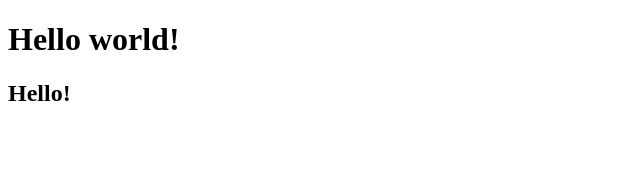
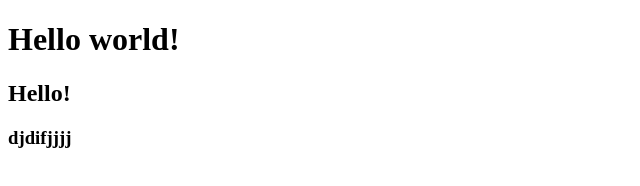
Before and after one commit to Andreypom/Project_1, a plain HTML site: page index.html in a window 1280 px wide. Shown: the whole page, without its empty margins (0-640 px from the left). Drawn offline with Linux system fonts and the light colour scheme.

Commit message:
index.html mod

```diff
--- a/index.html
+++ b/index.html
@@ -8,6 +8,7 @@
 <body>
     <h1>Hello world!</h1>
     <h2>Hello!</h2>
+    <h3>djdifjjjj</h3>
 
 </body>
 </html>
```
